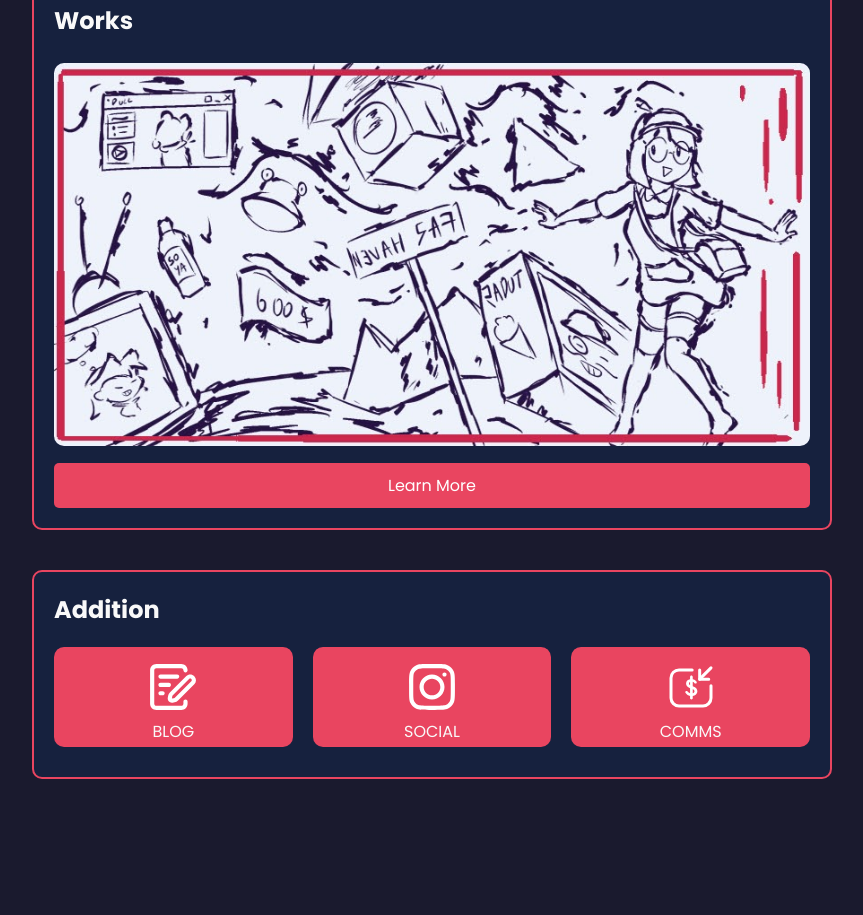
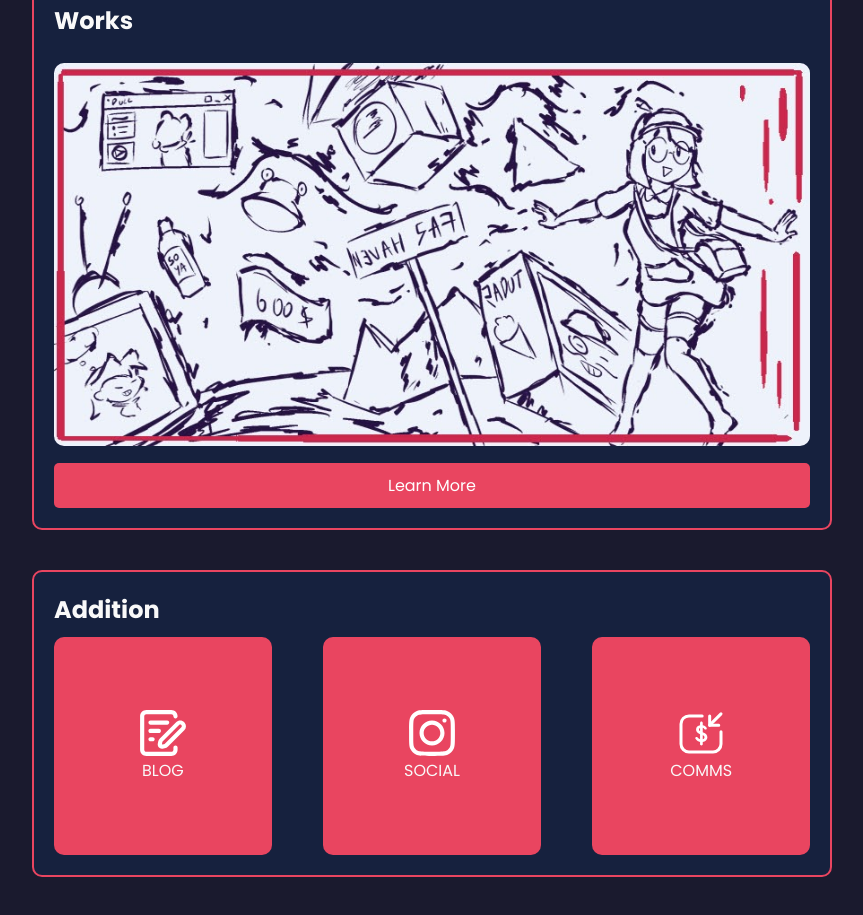
Before and after one commit to raykeju/test, a plain HTML site: page index.html in a window 1280 px wide. Shown: the part 368-1283 px from the top of the page, without its empty margins (208-1071 px from the left). Before the commit the page ends 1197 px from the top, so only its background shows below. Drawn offline with Linux system fonts and the light colour scheme.

Commit message:
Update index.html

```diff
--- a/index.html
+++ b/index.html
@@ -64,26 +64,30 @@
             gap: 20px;
             margin-top: 10px;
             min-height: 120px;
-    }
+        }
 
         .icon-box {
-            flex: 1;
+            width: min(17vw, 300px); /* Adjust width based on viewport */
+            height: min(17vw, 300px); /* Keep it square */
+            flex: 0 0 min(17vw, 300px); /* Prevent resizing */
+            display: flex;
+            flex-direction: column;
+            align-items: center;
+            justify-content: center;
             text-align: center;
             background: #e94560;
-            padding: 15px;
+            padding: 10px;
             border-radius: 10px;
             transition: transform 0.2s ease;
             text-decoration: none;
             color: white;
-
-            width: 50px;
-            height: 100px;
         }
 
         .icon-box img {
-            width: 50px; /* Adjust icon size */
-            height: 50px;
-            filter: brightness(0) invert(1); /* Turns black SVGs to white */
+            width: 50%; /* Make icon size scale with box */
+            height: auto;
+            max-width: 50px; /* Prevent it from getting too big */
+            filter: brightness(0) invert(1);
         }
 
         .icon-box:hover {
```
